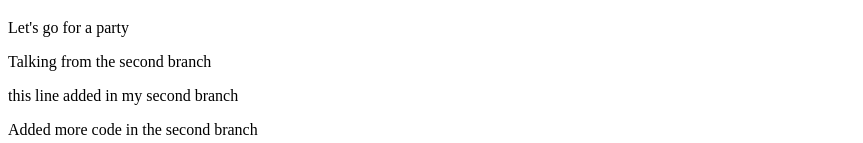
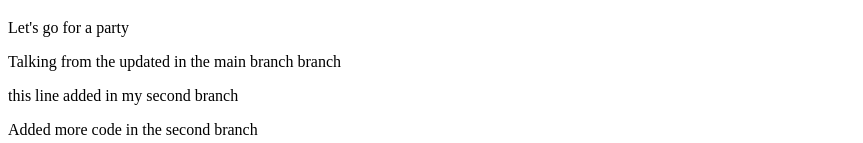
Before and after one commit to Rajib-NstU57/my-first-website, a plain HTML site: page index.html in a window 1280 px wide. Shown: the part 195-338 px from the top of the page, without its empty margins (0-863 px from the left). Drawn offline with Linux system fonts and the light colour scheme.

```diff
--- a/index.html
+++ b/index.html
@@ -11,7 +11,7 @@
     <h2>This is your mama not amma!</h2>
     <h5>ok i am agree with you</h5>
     <p>Let's go for a party</p>
-    <p>Talking from the second branch</p>
+    <p>Talking from the updated in the main branch branch</p>
     <p>this line added in my second branch</p>
     <p>Added more code in the second branch</p>
     <img src="flag.jpg">
```
